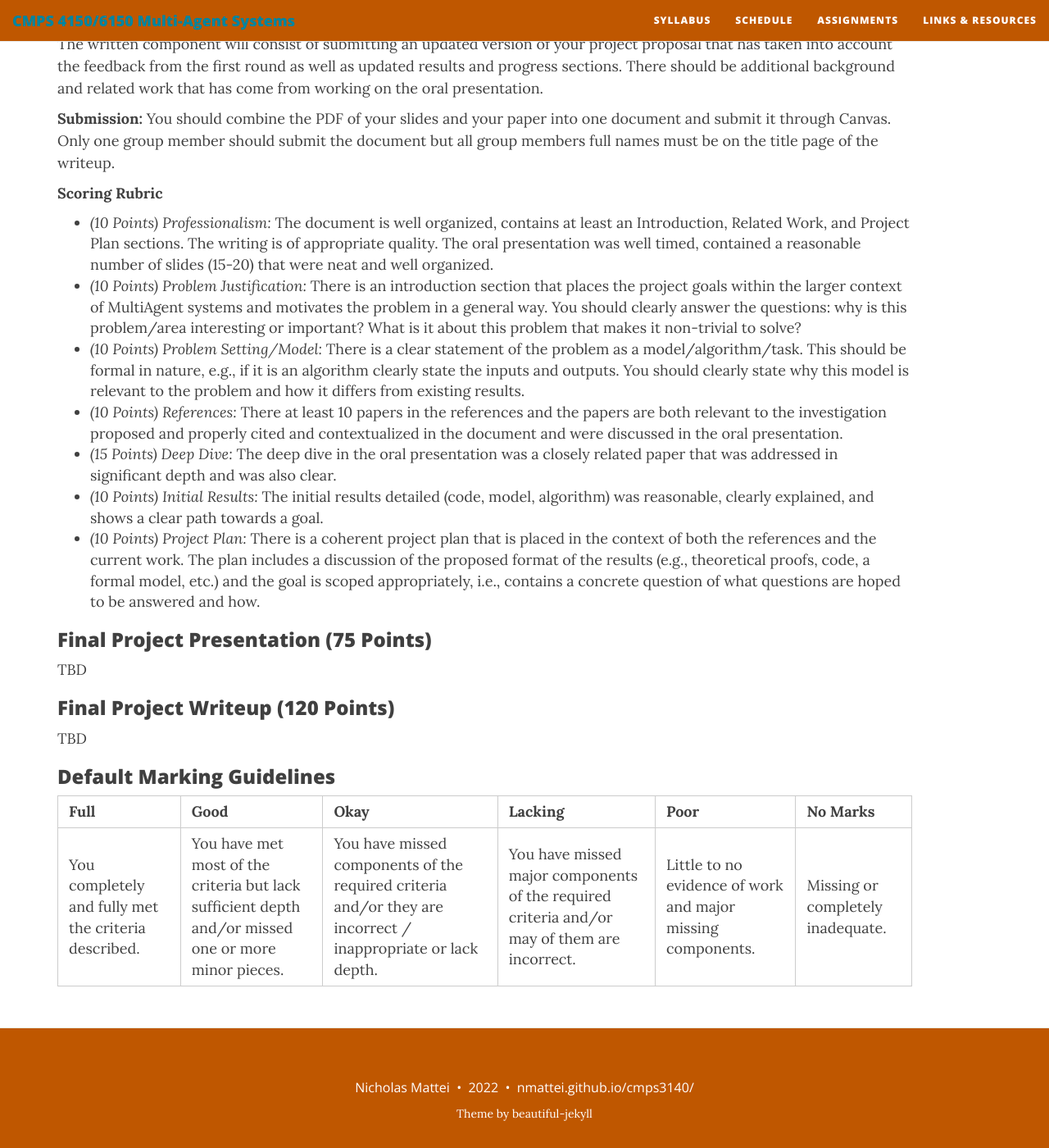
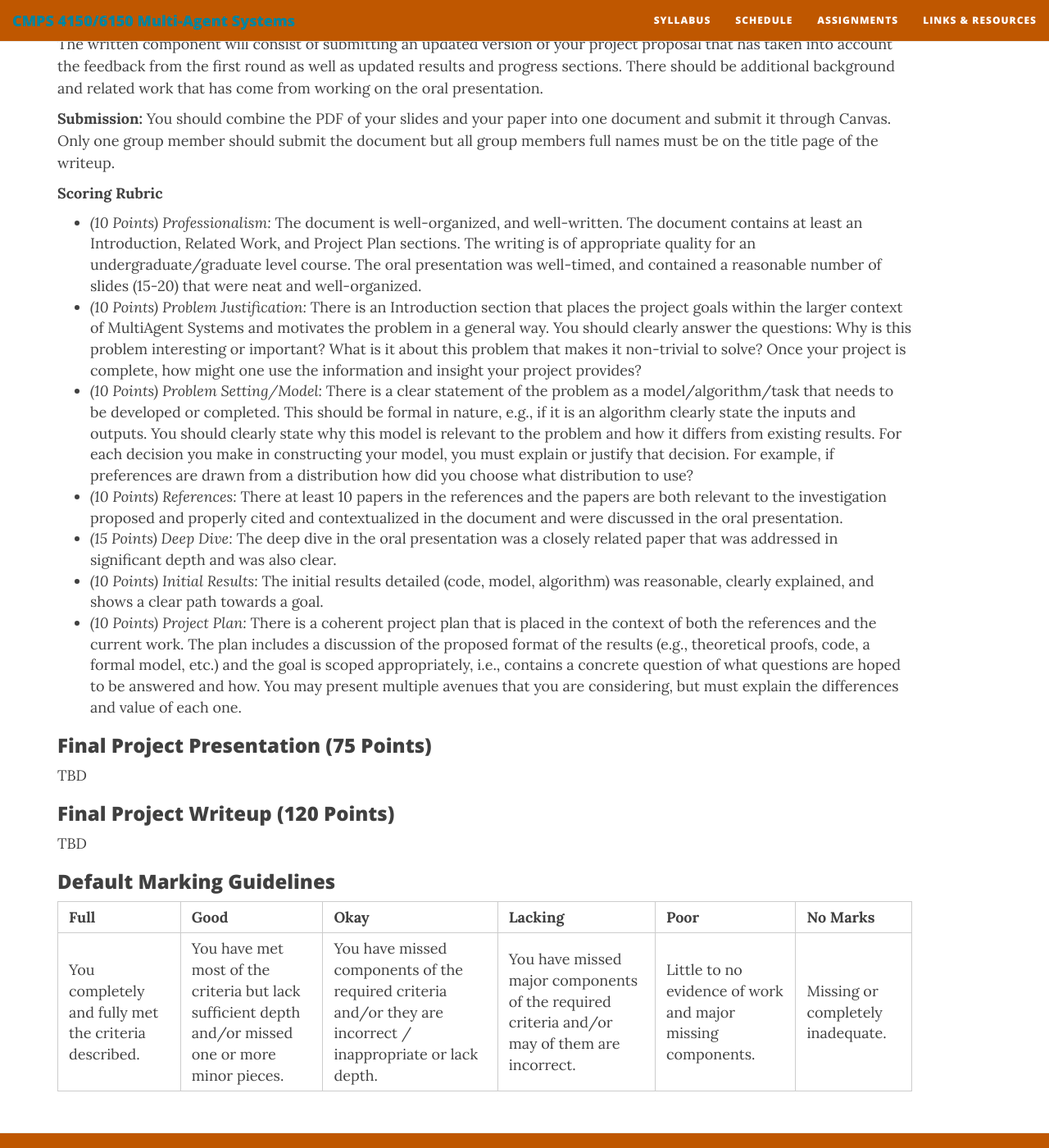
Before and after one commit to nmattei/cmps4150, a Jekyll site: the page built from assignments.md, in a window 1280 px wide and 1400 px high, scrolled down 2572 px. Shown: the whole window at 82% size. Built offline with Jekyll 4.4.1, drawn with Linux system fonts in a browser that asks for light colours; nearby versions of some CDN libraries.

Commit message:
Update assignments.md

```diff
--- a/assignments.md
+++ b/assignments.md
@@ -74,13 +74,13 @@ The written component will consist of submitting an updated version of your proj
 
 **Scoring Rubric**
 
-* *(10 Points) Professionalism:* The document is well organized, contains at least an Introduction, Related Work, and Project Plan sections. The writing is of appropriate quality. The oral presentation was well timed, contained a reasonable number of slides (15-20) that were neat and well organized.
-* *(10 Points) Problem Justification:* There is an introduction section that places the project goals within the larger context of MultiAgent systems and motivates the problem in a general way. You should clearly answer the questions: why is this problem/area interesting or important? What is it about this problem that makes it non-trivial to solve?
-* *(10 Points) Problem Setting/Model:* There is a clear statement of the problem as a model/algorithm/task. This should be formal in nature, e.g., if it is an algorithm clearly state the inputs and outputs. You should clearly state why this model is relevant to the problem and how it differs from existing results.
+* *(10 Points) Professionalism:* The document is well-organized, and well-written. The document contains at least an Introduction, Related Work, and Project Plan sections. The writing is of appropriate quality for an undergraduate/graduate level course. The oral presentation was well-timed, and contained a reasonable number of slides (15-20) that were neat and well-organized.
+* *(10 Points) Problem Justification:* There is an Introduction section that places the project goals within the larger context of MultiAgent Systems and motivates the problem in a general way. You should clearly answer the questions: Why is this problem interesting or important? What is it about this problem that makes it non-trivial to solve? Once your project is complete, how might one use the information and insight your project provides?
+* *(10 Points) Problem Setting/Model:* There is a clear statement of the problem as a model/algorithm/task that needs to be developed or completed. This should be formal in nature, e.g., if it is an algorithm clearly state the inputs and outputs. You should clearly state why this model is relevant to the problem and how it differs from existing results. For each decision you make in constructing your model, you must explain or justify that decision. For example, if preferences are drawn from a distribution how did you choose what distribution to use?
 * *(10 Points) References:* There at least 10 papers in the references and the papers are both relevant to the investigation proposed and properly cited and contextualized in the document and were discussed in the oral presentation.
 * *(15 Points) Deep Dive:* The deep dive in the oral presentation was a closely related paper that was addressed in significant depth and was also clear.
 * *(10 Points) Initial Results:* The initial results detailed (code, model, algorithm) was reasonable, clearly explained, and shows a clear path towards a goal.
-* *(10 Points) Project Plan:* There is a coherent project plan that is placed in the context of both the references and the current work. The plan includes a discussion of the proposed format of the results (e.g., theoretical proofs, code, a formal model, etc.) and the goal is scoped appropriately, i.e., contains a concrete question of what questions are hoped to be answered and how.
+* *(10 Points) Project Plan:* There is a coherent project plan that is placed in the context of both the references and the current work. The plan includes a discussion of the proposed format of the results (e.g., theoretical proofs, code, a formal model, etc.) and the goal is scoped appropriately, i.e., contains a concrete question of what questions are hoped to be answered and how. You may present multiple avenues that you are considering, but must explain the differences and value of each one.
 
 ### Final Project Presentation (75 Points)
 
```
